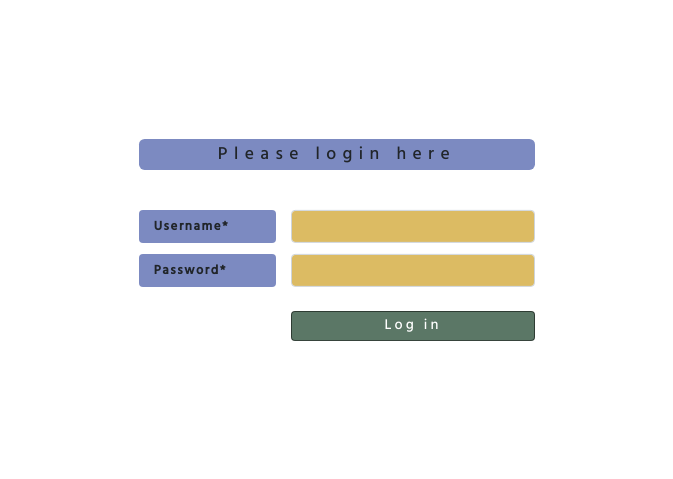
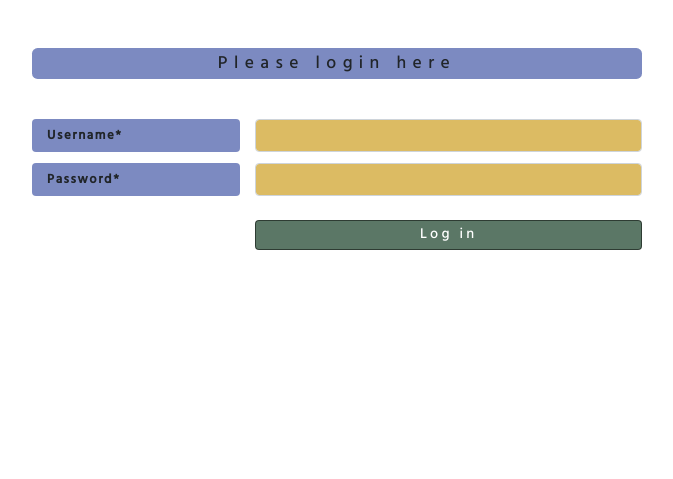
Before and after one commit to Evert-R/milestone-four, a Django app: page /accounts/login/ in a window 1280 px wide. Shown: the part 200-679 px from the top of the page, without its empty margins (303-976 px from the left). Run offline with Django 3.2, Linux system fonts and the light colour scheme; some libraries are stand-ins or nearby versions.

Commit message:
Created accounts register page

```diff
--- a/accounts/forms.py
+++ b/accounts/forms.py
@@ -1,4 +1,5 @@
 from django import forms
+from django.forms import ModelForm
 from django.contrib.auth.models import User
 from django.contrib.auth.forms import UserCreationForm
 from django.core.exceptions import ValidationError
@@ -21,3 +22,21 @@ class LogInForm(forms.Form):
         self.helper.field_class = 'col-lg-8'
         self.helper.add_input(
             Submit('submit', 'Log in', css_class='er-green'))
+
+
+class RegisterForm(UserCreationForm):
+    """Register users"""
+
+    class Meta:
+        model = User
+        fields = ['username', 'email', 'password1', 'password2']
+
+    def __init__(self, *args, **kwargs):
+        super(RegisterForm, self).__init__(*args, **kwargs)
+        self.helper = FormHelper(self)
+        self.helper.help_text_inline = True
+        self.helper.form_class = 'form-horizontal'
+        self.helper.label_class = 'col-lg-4'
+        self.helper.field_class = 'col-lg-8'
+        self.helper.add_input(
+            Submit('submit', 'Register', css_class='er-green'))
--- a/accounts/templates/base_accounts.html
+++ b/accounts/templates/base_accounts.html
@@ -5,15 +5,13 @@
 <div class="container">
 
     <div class="row">
-        <div class="col-12 col-lg-4 offset-lg-4">
+        <div class="col-12 col-lg-6 offset-lg-3">
             <div class="er-accounts-wrap">
-                <div class="er-vertical-half">
-                    <div class="er-wrap">
-                        <h2>{{ form_title }}</h2>
-                    </div>
-                    <div class="er-form-wrap">
-                        {% block accounts %} {% endblock %}
-                    </div>
+                <div class="er-wrap">
+                    <h2>{{ form_title }}</h2>
+                </div>
+                <div class="er-form-wrap">
+                    {% block accounts %} {% endblock %}
                 </div>
             </div>
         </div>
--- a/accounts/urls.py
+++ b/accounts/urls.py
@@ -6,4 +6,5 @@ app_name = 'accounts'
 urlpatterns = [
     path('login/', views.log_in, name='log_in'),
     path('logout/', views.log_out, name='log_out'),
+    path('register/', views.register_user, name='register_user'),
 ]
--- a/accounts/views.py
+++ b/accounts/views.py
@@ -2,13 +2,28 @@ from django.shortcuts import render, redirect, reverse
 from django.contrib import auth, messages
 from django.contrib.auth.decorators import login_required
 from django.contrib.auth.models import User
-from accounts.forms import LogInForm
+from accounts.forms import LogInForm, RegisterForm
 
 # Create your views here.
 
 
+def register_user(request):
+    """Register new users"""
+    accounts_form = RegisterForm()
+    if request.method == 'POST':
+        accounts_form = RegisterForm(request.POST)
+        if accounts_form.is_valid():
+            user = accounts_form.save()
+            username = accounts_form.cleaned_data.get('username')
+            messages.success(request, 'You are now registered as ' + username)
+            return redirect('works:all_works')
+    return render(request, 'accounts.html', {'accounts_form': accounts_form, 'form_title': 'Please register here'})
+
+
 def log_in(request):
     """Show login page"""
+
+    accounts_form = LogInForm()
     if request.user.is_authenticated:
         return redirect(reverse('all_works'))
     if request.method == 'POST':
@@ -25,8 +40,7 @@ def log_in(request):
             else:
                 accounts_form.add_error(
                     None, "Your username or password is incorrect")
-    else:
-        accounts_form = LogInForm()
+
     return render(request, 'accounts.html', {'accounts_form': accounts_form, 'form_title': 'Please login here'})
 
 
--- a/static/css/custom.css
+++ b/static/css/custom.css
@@ -10,11 +10,13 @@ body {
 }
 
 a {
-    color: rgba(0, 0, 0, 0.9)
+    color: rgba(0, 0, 0, 0.9);
+    text-decoration: none;
 }
 
 a:hover {
     color: rgba(0, 0, 0);
+    text-decoration: none;
 }
 
 h1 {
@@ -201,7 +203,7 @@ p {
 /* --------------------------Accounts classes */
 
 .er-accounts-wrap {
-    height: 60vh;
+    padding-top: 3rem;
 }
 
 /* --------------------------Form classes */
```
